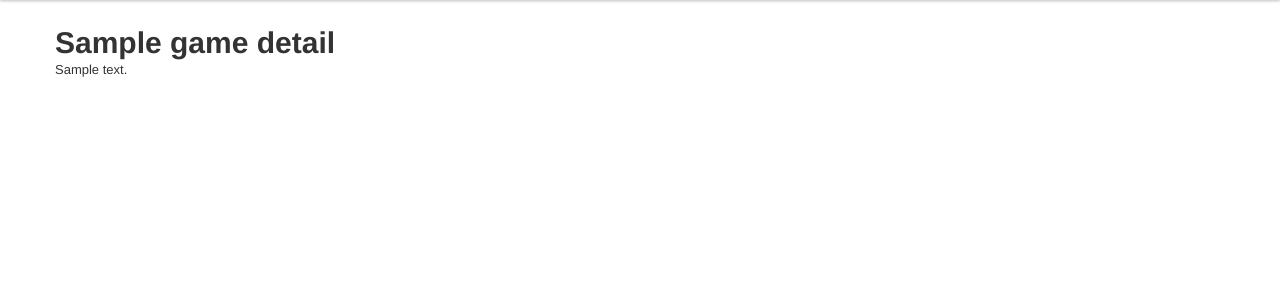
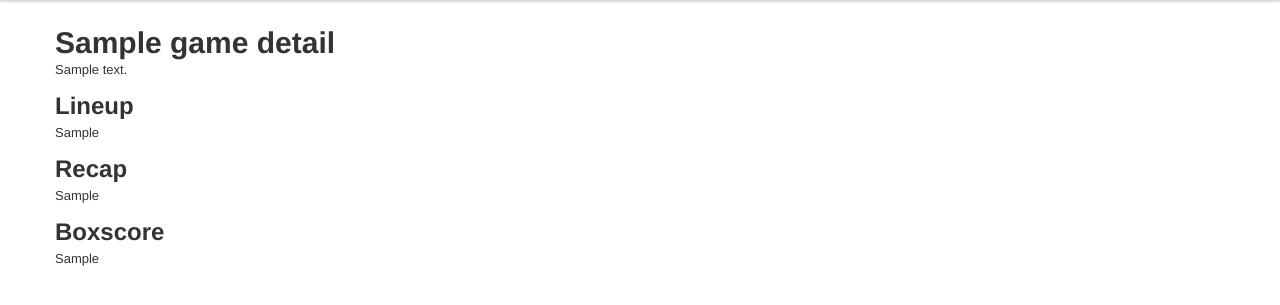
Before and after one commit to ryankanno/apihackday, a Django app: template apps/fans/templates/fanfeedr/game_details.html in a window 1280 px wide. Shown: the part 40-345 px from the top of the page. Run offline with Django 3.2, Linux system fonts and the light colour scheme; the template is opened without the code that fills it: most values are stand-ins (such as "Sample title", 1, 10 or a date in 2020); some libraries are stand-ins or nearby versions.

Commit message:
Added boxscore, lineup, recap to event details

```diff
--- a/apps/fans/templates/fanfeedr/game_details.html
+++ b/apps/fans/templates/fanfeedr/game_details.html
@@ -15,4 +15,25 @@
     {{game_details}}
 </p>
 
+<div class="lineup">
+    <h2>Lineup</h2>
+    <p>
+        {{game_lineup}}
+    </p>
+</div>
+
+<div class="recap">
+    <h2>Recap</h2>
+    <p>
+        {{game_recap}}
+    </p>
+</div>
+
+<div class="boxscore">
+    <h2>Boxscore</h2>
+    <p>
+        {{game_boxscore}}
+    </p>
+</div>
+
 {% endblock content %}
--- a/apps/fans/urls.py
+++ b/apps/fans/urls.py
@@ -9,8 +9,6 @@ urlpatterns = patterns('',
 
     # www related views
     url(r'^$', www_views.slash, name="slash"),
-
-    url(r'^test/$', fanfeedr_views.game_boxscore, name="test"),
 
     # fanfeedr views
     url(r'^leagues/$', fanfeedr_views.leagues, name="leagues"),
```
Also changed, not shown: apps/fans/templates/fanfeedr/game_boxscore.html (deleted, +0 -16 lines), apps/fans/utils/fanfeedr_helper.py (+10 -1 lines), apps/fans/views/fanfeedr_views.py (+7 -8 lines).
